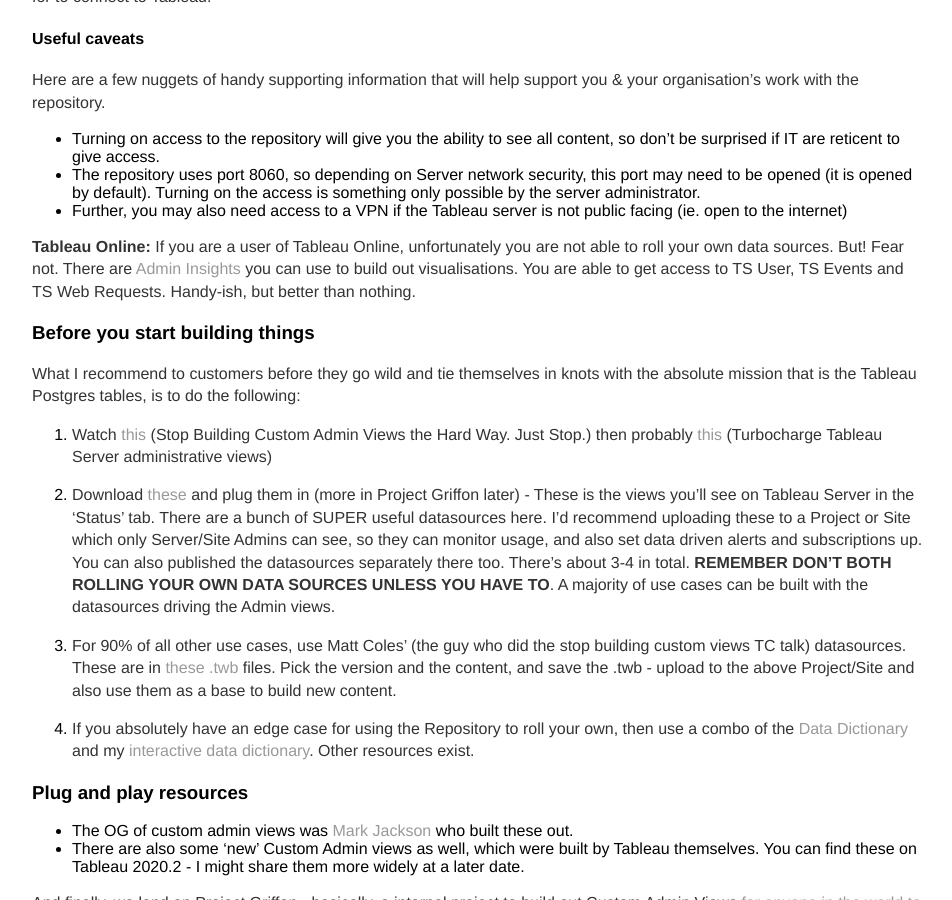
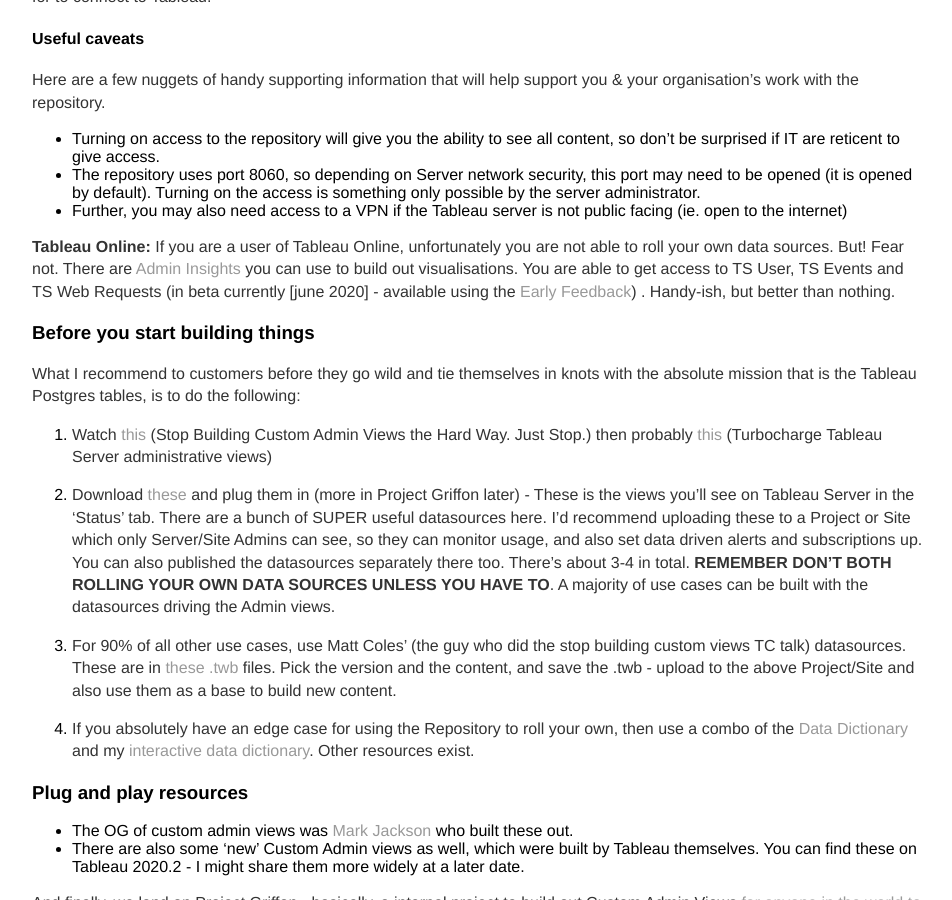
Before and after one commit to scribblr42/scribbles.github.io, a Jekyll site: the page built from _posts/2020-06-12-pg-intro-to-postgres.md, in a window 1280 px wide and 900 px high, scrolled down 1070 px. Shown: the whole window, without its empty margins (160-1112 px from the left). Built offline with Jekyll 4.4.1, drawn with Linux system fonts in a browser that asks for light colours.

Commit message:
Update 2020-06-12-pg-intro-to-postgres.md

```diff
--- a/_posts/2020-06-12-pg-intro-to-postgres.md
+++ b/_posts/2020-06-12-pg-intro-to-postgres.md
@@ -29,7 +29,7 @@
 
 **Tableau Online:**
 If you are a user of Tableau Online, unfortunately you are not able to roll your own data sources. But! Fear not.
-There are [Admin Insights](https://help.tableau.com/current/online/en-us/adminview_insights_manage.htm) you can use to build out visualisations. You are able to get access to TS User, TS Events and TS Web Requests. Handy-ish, but better than nothing.
+There are [Admin Insights](https://help.tableau.com/current/online/en-us/adminview_insights_manage.htm) you can use to build out visualisations. You are able to get access to TS User, TS Events and TS Web Requests (in beta currently [june 2020] - available using the [Early Feedback](https://prerelease.tableau.com/key/online_admin))  . Handy-ish, but better than nothing.
 
 
 ### Before you start building things
```
